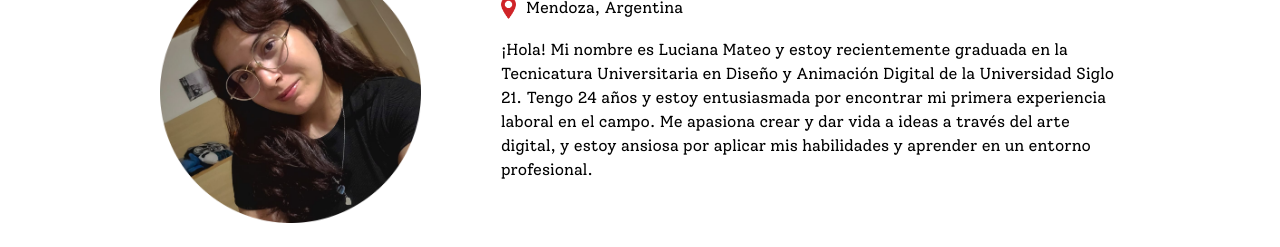
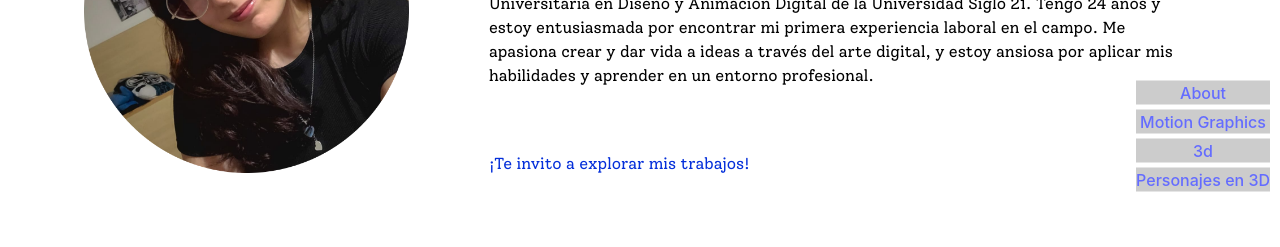
Before and after one commit to emilianommdavila/portfolio-luciana-mateo, a React (Vite) app: page / in a window 1280 px wide. Shown: the part 280-527 px from the top of the page. Built offline with nearby package versions, Linux system fonts and the light colour scheme.

Commit message:
scroll raro

```diff
--- a/package.json
+++ b/package.json
@@ -14,7 +14,8 @@
     "@vercel/edge-config": "^1.2.1",
     "next": "^14.2.5",
     "react": "^18.3.1",
-    "react-dom": "^18.3.1"
+    "react-dom": "^18.3.1",
+    "react-intersection-observer": "^9.13.0"
   },
   "devDependencies": {
     "@types/react": "^18.3.3",
--- a/src/App.css
+++ b/src/App.css
@@ -1,6 +1,7 @@
 html, body {
   height: 100%;
   margin: 0;
+  overflow: hidden
 }
 
 #root {
@@ -41,3 +42,43 @@ body > * {
 .read-the-docs {
   color: #888;
 }
+
+
+.first-section {
+}
+
+.scroll-section {
+  height: 100%; /* Resto de la altura visible de la pantalla */
+  scroll-snap-align: start; /* Alinia cada sección al inicio del contenedor de desplazamiento */
+  overflow: hidden; /* Previene el desbordamiento del contenido */
+}
+.scroll-container {
+  height: 100%; /* Altura de la ventana completa */
+  overflow-y: scroll; /* Permitir desplazamiento vertical */
+  scroll-snap-type: y mandatory; /* Asegurar que el snap es obligatorio en el eje y */
+  margin-top: 10%;; /* Empujar el contenedor debajo del encabezado fijo */
+}
+
+
+
+
+
+
+
+.indicator {
+  list-style: none;
+  position: fixed;
+  right: 10px;
+  top: 50%;
+  transform: translateY(-50%);
+  z-index: 1000;
+}
+
+.indicator li {
+  margin: 5px 0;
+  background-color: #ccc; /* Color inactivo */
+}
+
+.indicator li.active {
+  background-color: #f00; /* Color activo */
+}
--- a/src/App.tsx
+++ b/src/App.tsx
@@ -1,23 +1,60 @@
-import './App.css'
-import Header from './components/header/Header'
-import About from './components/about/about'
-import Projects from './components/projects/projects'
+// import './App.css'
+// import Header from './components/header/Header'
+// import About from './components/about/about'
+// import Projects from './components/projects/projects'
+// import text from "../public/text.json";
+
+// function App() {
+//   return (
+//     <>
+//       <Header />
+//       <About />
+//       {text.sections.map(x => (
+//         <Projects
+//           key={x.name} // Añadir una clave única para cada componente
+//           name={x.name}
+//           projects={x.projects}
+//         />
+//       ))}
+//     </>
+//   )
+// }
+
+// export default App
+
+import './App.css';
+import Header from './components/header/Header';
+import About from './components/about/about';
+import Projects from './components/projects/projects';
 import text from "../public/text.json";
+
+
 
 function App() {
   return (
     <>
       <Header />
-      <About />
-      {text.sections.map(x => (
-        <Projects
-          key={x.name} // Añadir una clave única para cada componente
-          name={x.name}
-          projects={x.projects}
-        />
-      ))}
+      <div className="scroll-container" >
+        <div id="about" className="scroll-section">
+          <About />
+        </div>
+        {text.sections.map((x, index) => (
+          <div id={x.name} key={index} className="scroll-section">
+            <Projects name={x.name} projects={x.projects} />
+          </div>
+        ))}
+
+        <nav>
+          <ul className="indicator">
+            <li><a href="#about"><span className="sr-only">About</span></a></li>
+            {text.sections.map((x, index) => (
+              <li key={index}><a href={`#${x.name}`}><span className="sr-only">{x.name}</span></a></li>
+            ))}
+          </ul>
+        </nav>
+      </div>
     </>
-  )
+  );
 }
 
-export default App
+export default App;
--- a/src/components/about/about.css
+++ b/src/components/about/about.css
@@ -16,9 +16,6 @@
 }
 
 .about{
-    margin-top: 20%;
-    margin-bottom: 20%;
-    height: 30%;
     color: black;
     font-family: "Solway";
     display: flex;
--- a/src/components/projects/projects.css
+++ b/src/components/projects/projects.css
@@ -17,6 +17,7 @@
 
 .projectsContainer{
   width: 100%;
+  height: 80%;
   display: flex;
   flex-direction: column;
   align-items: center;
```
Also changed, not shown: 1 other file (tests, documents, lock files or other folders).
